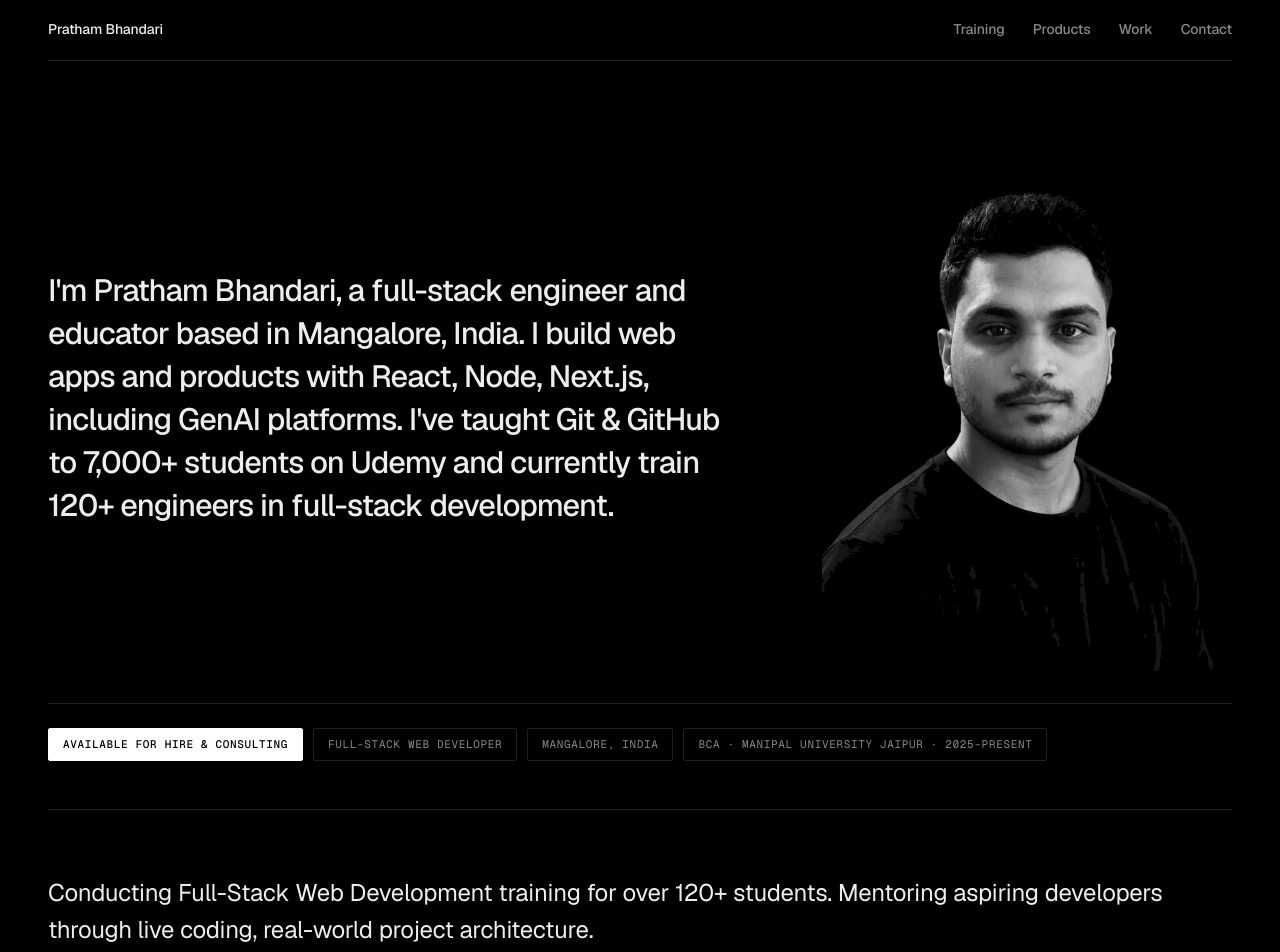
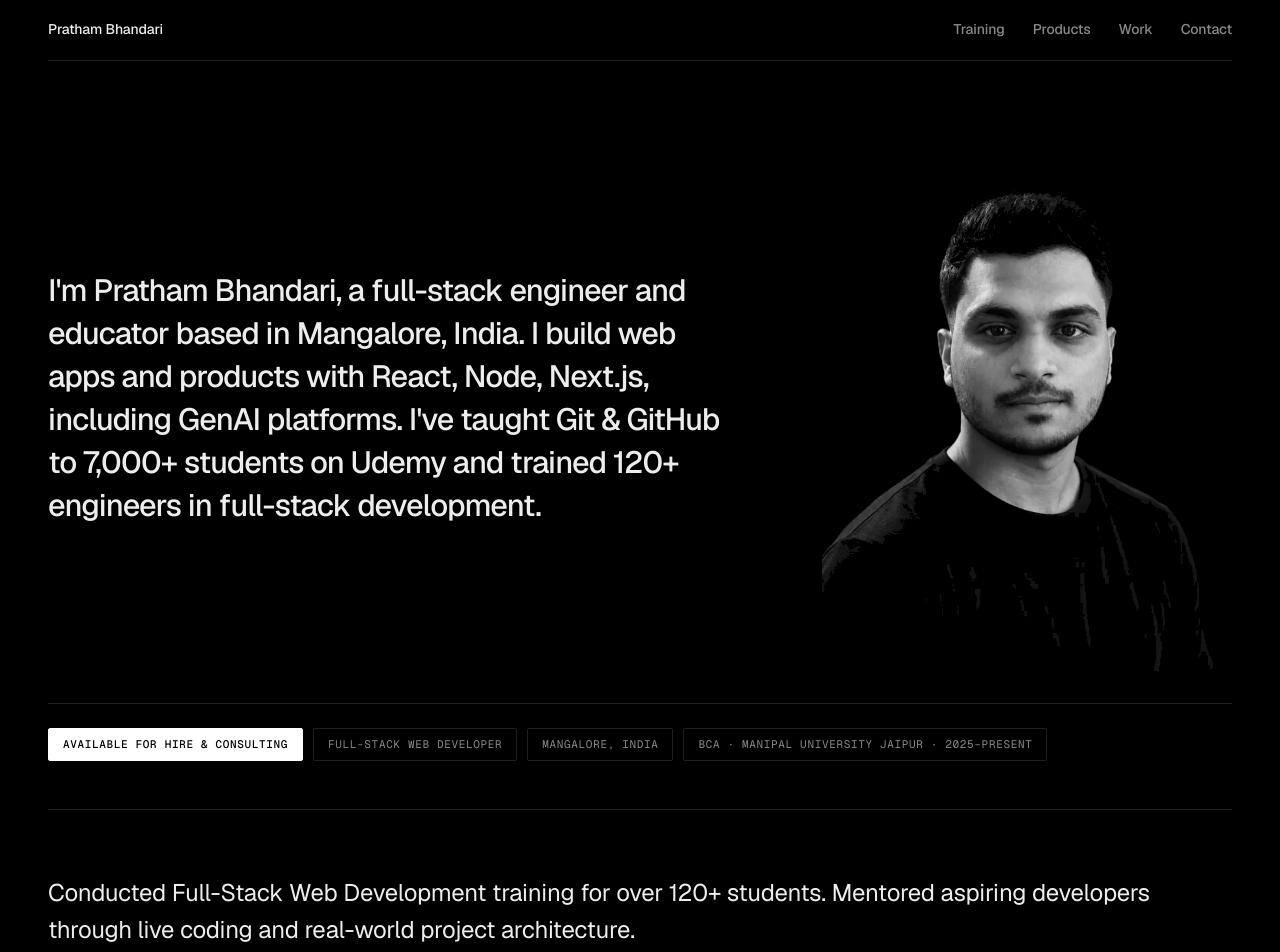
Before and after one commit to prathambhandari/prathambhandari.com, a React (Vite) app: page / in a window 1280 px wide. Shown: the top 952 px of the page. Built offline with nearby package versions, Linux system fonts and the light colour scheme.

Commit message:
exp update

```diff
--- a/index.html
+++ b/index.html
@@ -27,7 +27,7 @@
     <meta property="og:title" content="Pratham Bhandari | Full-Stack Web Developer &amp; GenAI Engineer" />
     <meta
       property="og:description"
-      content="Full-stack engineer and educator building modern web apps and GenAI products (Arkclip, My Simple Resume). Training 120+ engineers and teaching 7,000+ students on Udemy."
+      content="Full-stack engineer and educator building modern web apps and GenAI products (Arkclip, My Simple Resume). Trained 120+ engineers and taught 7,000+ students on Udemy."
     />
     <meta property="og:url" content="https://prathambhandari.com/" />
     <meta property="og:image" content="https://prathambhandari.com/portrait.webp" />
@@ -186,7 +186,7 @@
               "name": "Does Pratham Bhandari teach full-stack web development?",
               "acceptedAnswer": {
                 "@type": "Answer",
-                "text": "Yes. He has taught Git & GitHub to 7,000+ students on Udemy and currently trains 120+ students in full-stack web development as a trainer at WinShriTech."
+                "text": "Yes. He has taught Git & GitHub to 7,000+ students on Udemy and trained 120+ students in full-stack web development at WinShriTech."
               }
             },
             {
@@ -231,7 +231,7 @@
           Pratham Bhandari is a full-stack web developer and educator based in Mangalore,
           Karnataka, India. He builds web apps and products with React, Next.js, Node.js,
           Svelte and Python FastAPI, including GenAI platforms like Arkclip. He has taught
-          Git &amp; GitHub to 7,000+ students on Udemy and trains 120+ students in
+          Git &amp; GitHub to 7,000+ students on Udemy and trained 120+ students in
           full-stack development.
         </p>
         <h2>Products</h2>
@@ -243,7 +243,7 @@
         <p>JavaScript, TypeScript, React, Next.js, Svelte, Node.js, Express, Python FastAPI, Tailwind CSS, MongoDB, Supabase, Qdrant, Docker, Linux, AWS.</p>
         <h2>Experience</h2>
         <ul>
-          <li>Fullstack WebDev Trainer, WinShriTech (Aug 2026 – Present)</li>
+          <li>Fullstack WebDev Trainer, WinShriTech (Aug 2026 – Oct 2026)</li>
           <li>Freelance Web Developer (Jan 2019 – Present)</li>
           <li>Junior Support Engineer, UnifyCX (Mar 2025 – Jul 2025)</li>
           <li>Technical Assistant &amp; Program Manager, MicroDegree (Apr 2022 – Sep 2023)</li>
--- a/src/App.jsx
+++ b/src/App.jsx
@@ -6,14 +6,14 @@ const profile = {
   location: "Mangalore, India",
   education: "BCA · Manipal University Jaipur · 2025–present",
   intro:
-    "I'm Pratham Bhandari, a full-stack engineer and educator based in Mangalore, India. I build web apps and products with React, Node, Next.js, including GenAI platforms. I've taught Git & GitHub to 7,000+ students on Udemy and currently train 120+ engineers in full-stack development.",
+    "I'm Pratham Bhandari, a full-stack engineer and educator based in Mangalore, India. I build web apps and products with React, Node, Next.js, including GenAI platforms. I've taught Git & GitHub to 7,000+ students on Udemy and trained 120+ engineers in full-stack development.",
 };
 
 const experience = [
   {
     role: "Fullstack WebDev Trainer",
     org: "WinShriTech",
-    period: "Aug 2026 to Present",
+    period: "Aug 2026 to Oct 2026",
   },
   {
     role: "Freelance Web Developer",
@@ -98,7 +98,7 @@ const faqs = [
   },
   {
     q: "Does Pratham Bhandari teach full-stack web development?",
-    a: "Yes. He has taught Git & GitHub to 7,000+ students on Udemy and currently trains 120+ students in full-stack web development as a trainer at WinShriTech.",
+    a: "Yes. He has taught Git & GitHub to 7,000+ students on Udemy and trained 120+ students in full-stack web development at WinShriTech.",
   },
   {
     q: "Is Pratham Bhandari available for freelance web development?",
@@ -325,8 +325,8 @@ function App() {
           <section className="block" id="training">
             <div className="training__intro">
               <p className="training__desc">
-                Conducting Full-Stack Web Development training for over 120+
-                students. Mentoring aspiring developers through live coding,
+                Conducted Full-Stack Web Development training for over 120+
+                students. Mentored aspiring developers through live coding and
                 real-world project architecture.
               </p>
             </div>
```
Also changed, not shown: public/llms.txt.
